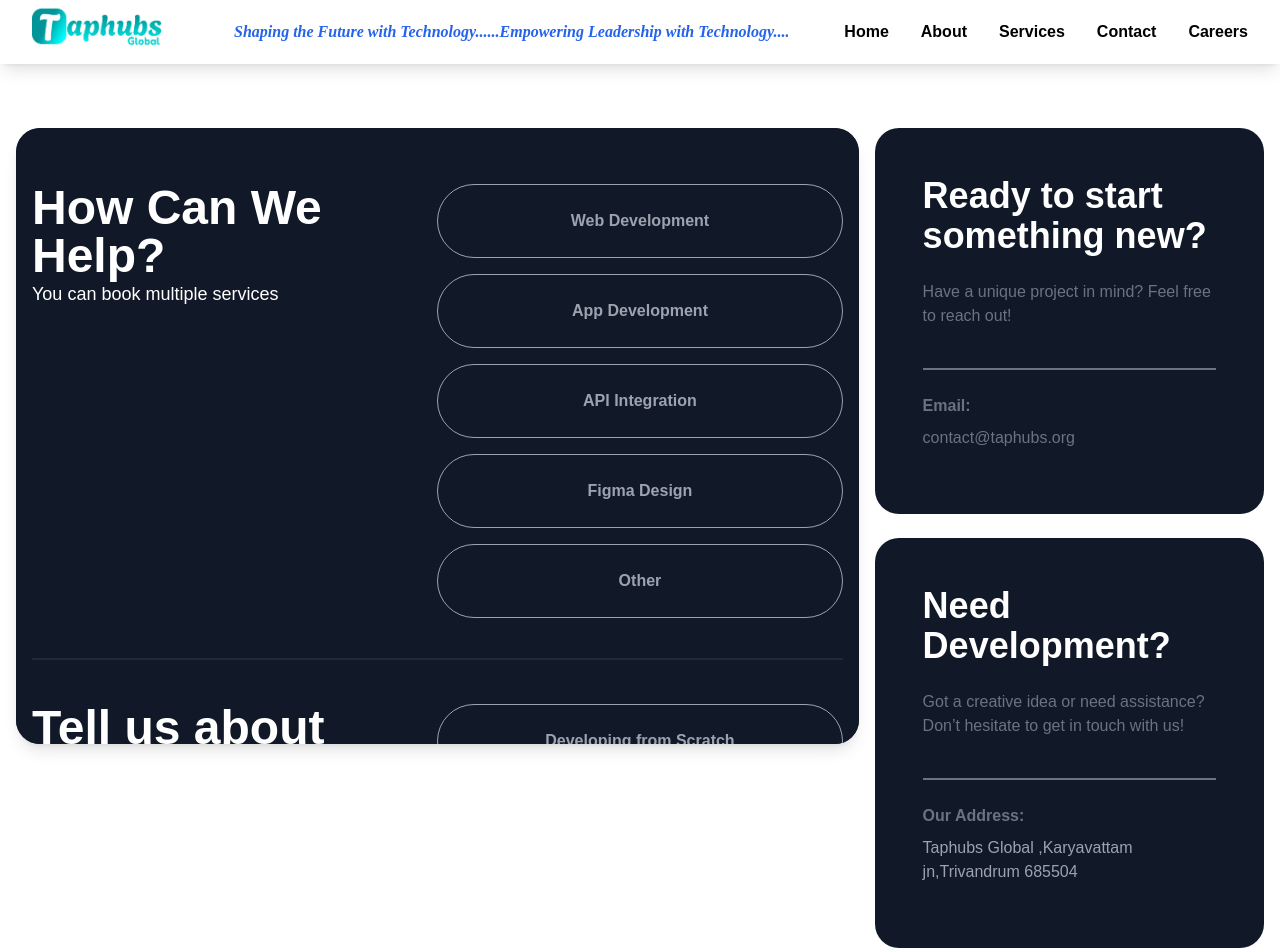
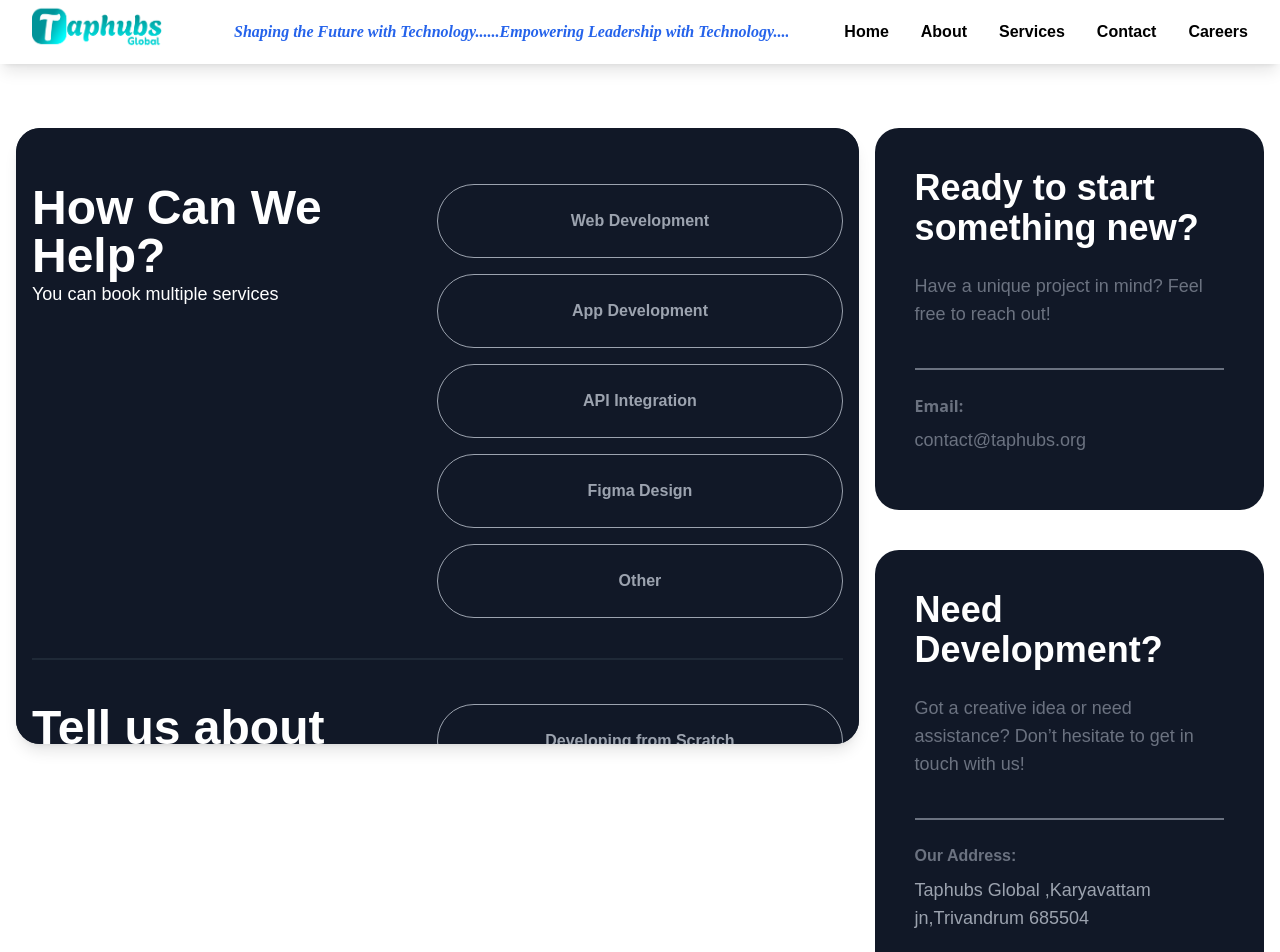
Before and after one commit to Jayaswetha-7/company-site, a React (Vite) app: page /contact in a window 1280 px wide. Shown: the top 952 px of the page. Built offline with nearby package versions, Linux system fonts and the light colour scheme.

Commit message:
changes made in contact

```diff
--- a/src/components/Pages/ContactPage.tsx
+++ b/src/components/Pages/ContactPage.tsx
@@ -38,9 +38,9 @@ const ContactPage: React.FC = () => {
   return (
     <div>
       <Navbar />
-      <div className="flex flex-col lg:flex-row py-32 justify-between bg-white min-h-screen sm:max-h-screen">
+      <div className="flex flex-col lg:flex-row py-32 justify-between bg-white min-h-screen sm:max-h-screen ">
         {/* Left Section - Contact Form */}
-        <ScrollArea className="w-[92%] sm:w-[96%]  lg:w-[66%] h-[77vh] mx-auto shadow-lg rounded-3xl bg-gray-900 ml-4 lg:mr-25 mb-10 lg:mb-0">
+        <ScrollArea className="w-[92%] sm:w-[96%]  lg:w-[66%] h-[77vh] mx-auto shadow-lg rounded-3xl bg-gray-900 ml-4 lg:mr-25 mb-10 lg:mb-0 mt-0">
           <div className="w-full text-white mx-auto p-4 bg-gray-900 shadow-lg rounded-3xl">
             <SectionWithOptions
               title="How Can We Help?"
@@ -60,8 +60,7 @@ const ContactPage: React.FC = () => {
           </div>
         </ScrollArea>
 
-        {/* Right Section (Two Divs Side by Side) */}
-        <div className="lg:w-[33%] flex flex-col space-y-6 px-4 h-[60%]">
+        <div className="lg:w-[33%] flex flex-col xl:space-y-10 lg:space-y-4 sm:space-y-1 px-4 space-y-10">
           <ContactInfoCard
             title="Ready to start something new?"
             description="Have a unique project in mind? Feel free to reach out!"
@@ -227,11 +226,11 @@ const ContactInfoCard: React.FC<ContactInfoCardProps> = ({
   title,
   description,
 }) => (
-  <div className="xl:p-12 bg-gray-900 rounded-3xl max-w-5xl mx-0 lg:p-4 p-12">
+  <div className=" bg-gray-900 rounded-3xl max-w-5xl mx-0  lg:h-[65%] xl:h-[95%] p-10 xl:p-10 lg:p-5">
     {/* Conditionally render the content for "Need Development?" section */}
     {title === "Need Development?" && (
-      <div className="flex items-center xl:space-x-4 xl:mb-6 lg:mb-2 mb-6">
-        <h1 className="xl:text-4xl font-semibold text-white lg:text-2xl text-4xl">
+      <div className="flex items-center  xl:mb-6 lg:mb-2 mb-6">
+        <h1 className=" font-semibold text-white  text-4xl  xl:text-4xl lg:text-2xl ">
           {title}{" "}
         </h1>
       </div>
@@ -239,8 +238,8 @@ const ContactInfoCard: React.FC<ContactInfoCardProps> = ({
 
     {/* Conditionally render the content for "Ready to start something new?" section */}
     {title === "Ready to start something new?" && (
-      <div className="flex items-center space-x-4 xl:mb-6 lg:mb-2 mb-6">
-        <h1 className="xl:text-4xl font-semibold text-white lg:text-2xl text-4xl">
+      <div className="flex items-center space-x-4  mb-6 xl:mb-6 lg:mb-2">
+        <h1 className=" font-semibold text-white  xl:text-4xl lg:text-2xl text-4xl">
           {title}
         </h1>
       </div>
@@ -254,7 +253,7 @@ const ContactInfoCard: React.FC<ContactInfoCardProps> = ({
         </h1>
       )}
 
-    <p className="text-gray-500 xl:mb-10 lg:mb-1 text-left mb-10">
+    <p className="text-gray-500 xl:mb-10 lg:mb-1 text-left mb-10 lg:text-[71%] xl:text-lg text-lg">
       {description}
     </p>
 
@@ -263,10 +262,12 @@ const ContactInfoCard: React.FC<ContactInfoCardProps> = ({
     {/* Email Section */}
     {title === "Ready to start something new?" ? (
       <div className="mb-4">
-        <p className="text-gray-500 font-semibold mb-2">Email:</p>
+        <p className="text-gray-500 xl:font-semibold lg:font-sans  font-semibold mb-2">
+          Email:
+        </p>
         <a
           href="mailto:contact@taphubs.org"
-          className="text-gray-500 hover:underline"
+          className="text-gray-500 hover:underline lg:text-[95%] xl:text-lg text-lg"
         >
           contact@taphubs.org
         </a>
@@ -274,7 +275,7 @@ const ContactInfoCard: React.FC<ContactInfoCardProps> = ({
     ) : title === "Need Development?" ? (
       <div className="mb-4">
         <p className="text-gray-500 font-semibold mb-2">Our Address:</p>
-        <p className="text-gray-400">
+        <p className="text-gray-400 lg:text-[71%] xl:text-lg text-lg">
           Taphubs Global ,Karyavattam jn,Trivandrum 685504
         </p>
       </div>
```
